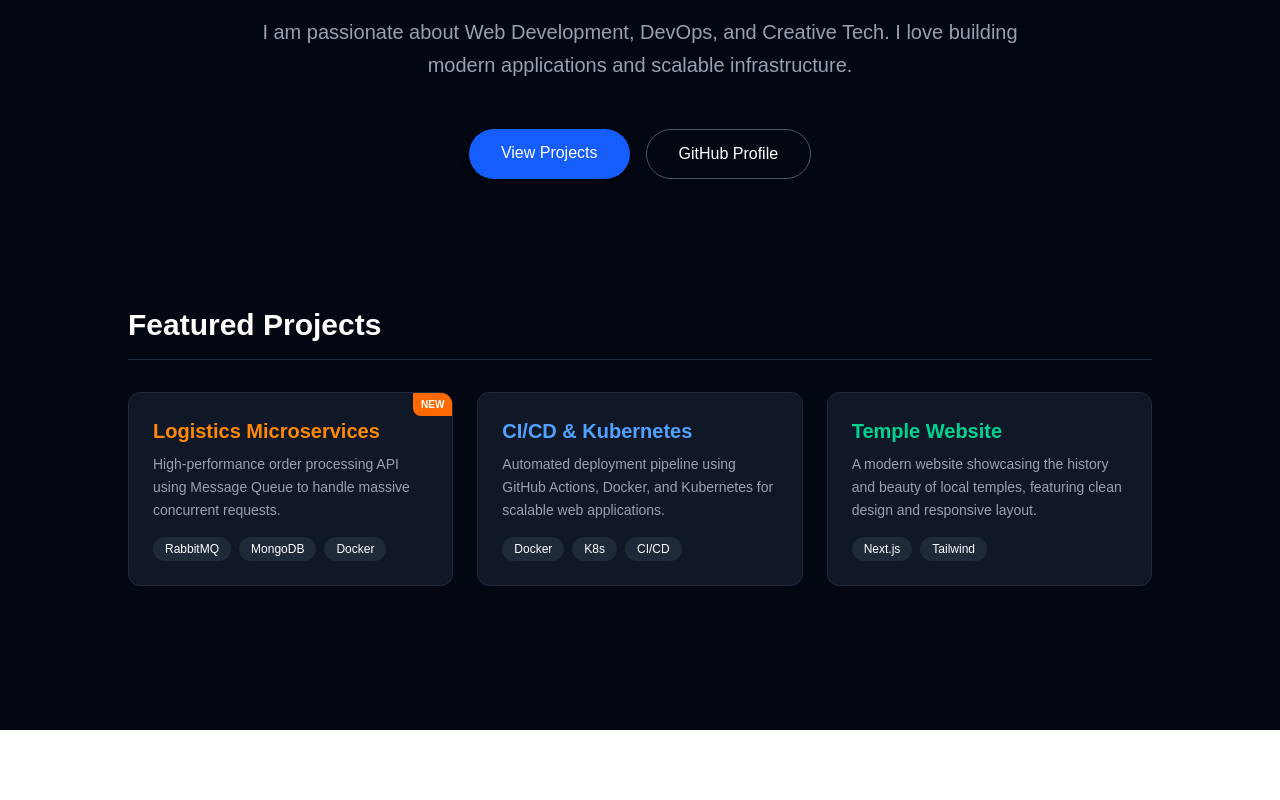
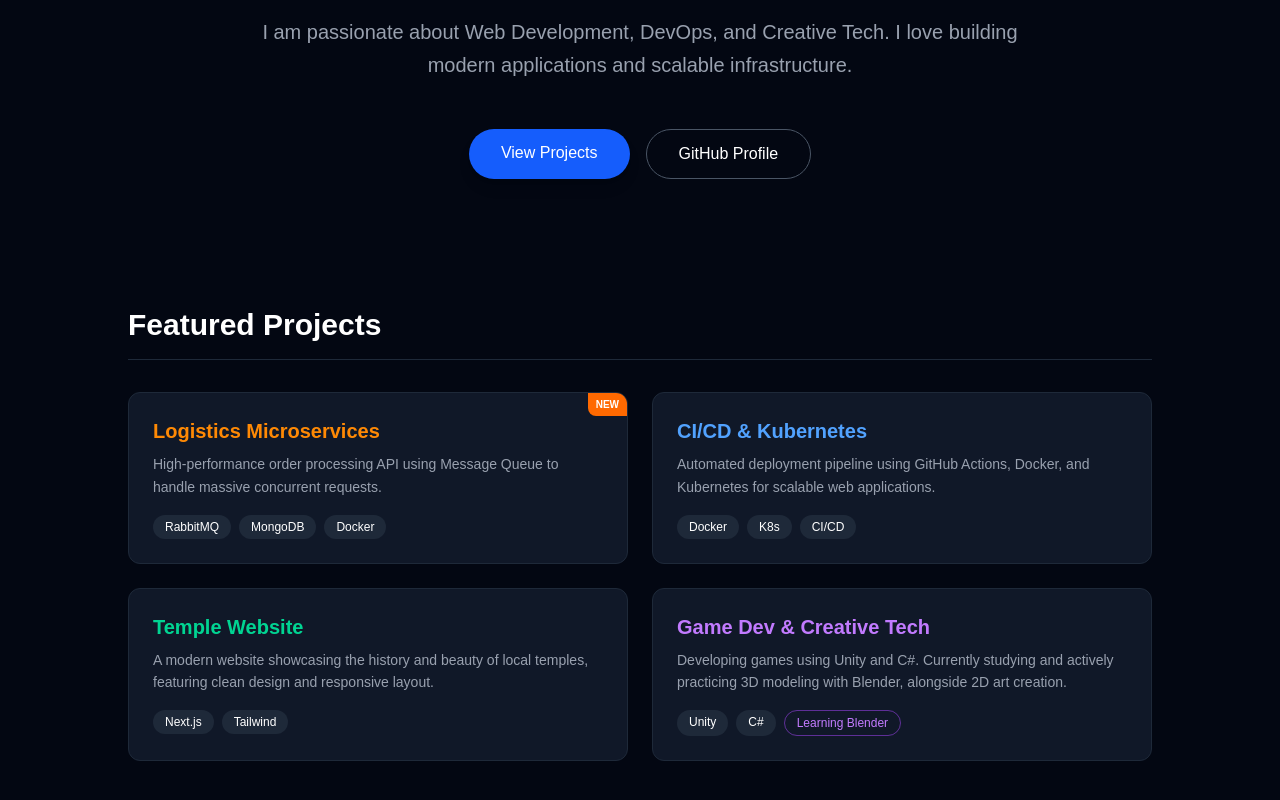
Before and after one commit to krittaphat054-lgtm/my-portfolio, a Next.js app: page / in a window 1280 px wide. Shown: the part 472-1272 px from the top of the page. Before the commit the page ends 1202 px from the top, so only its background shows below. Built offline with nearby package versions, Linux system fonts and the light colour scheme.

Commit message:
Restore Game Dev project and update Blender status

```diff
--- a/app/page.tsx
+++ b/app/page.tsx
@@ -5,7 +5,6 @@ export default function Home() {
       {/* --- โซนที่ 1: Hero Section --- */}
       <div className="text-center space-y-6 max-w-3xl mt-16 flex flex-col items-center">
 
-        {/* รูปโปรไฟล์วงกลมสุดเท่ */}
         <div className="w-40 h-40 md:w-52 md:h-52 rounded-full overflow-hidden border-4 border-gray-800 hover:border-blue-500 transition-all duration-500 mb-2 shadow-xl hover:shadow-blue-500/20">
           <img
             src="/getstudentimageftp.jpg"
@@ -39,9 +38,10 @@ export default function Home() {
       <div id="projects" className="mt-32 w-full max-w-5xl pb-20 scroll-mt-12">
         <h2 className="text-3xl font-bold border-b border-gray-800 pb-4 mb-8">Featured Projects</h2>
 
-        <div className="grid grid-cols-1 md:grid-cols-2 lg:grid-cols-3 gap-6">
+        {/* เปลี่ยนเป็น Grid 2 ช่อง เพื่อให้เรียง 4 การ์ดได้สวยงามพอดี */}
+        <div className="grid grid-cols-1 md:grid-cols-2 gap-6">
 
-          {/* 🌟 ผลงานใหม่ล่าสุด: Logistics API (ใส่เป็นใบแรกให้เตะตา HR!) */}
+          {/* 🌟 ผลงานที่ 1: Logistics API */}
           <div className="bg-gray-900 border border-gray-800 p-6 rounded-xl hover:border-orange-500 transition-all duration-300 cursor-pointer hover:-translate-y-2 relative overflow-hidden">
             <div className="absolute top-0 right-0 bg-orange-500 text-white text-[10px] font-bold px-2 py-1 rounded-bl-lg">NEW</div>
             <h3 className="text-xl font-bold text-orange-400 mb-2">Logistics Microservices</h3>
@@ -80,6 +80,19 @@ export default function Home() {
             </div>
           </div>
 
+          {/* 🎮 ผลงานที่ 4: Game Dev & Creative Tech (เอากลับมาแล้ว!) */}
+          <div className="bg-gray-900 border border-gray-800 p-6 rounded-xl hover:border-purple-500 transition-all duration-300 cursor-pointer hover:-translate-y-2">
+            <h3 className="text-xl font-bold text-purple-400 mb-2">Game Dev & Creative Tech</h3>
+            <p className="text-gray-400 text-sm mb-4 leading-relaxed">
+              Developing games using Unity and C#. Currently studying and actively practicing 3D modeling with Blender, alongside 2D art creation.
+            </p>
+            <div className="flex flex-wrap gap-2">
+              <span className="px-3 py-1 bg-gray-800 text-xs rounded-full font-medium">Unity</span>
+              <span className="px-3 py-1 bg-gray-800 text-xs rounded-full font-medium">C#</span>
+              <span className="px-3 py-1 border border-purple-500/50 text-purple-400 text-xs rounded-full font-medium">Learning Blender</span>
+            </div>
+          </div>
+
         </div>
       </div>
 
```
